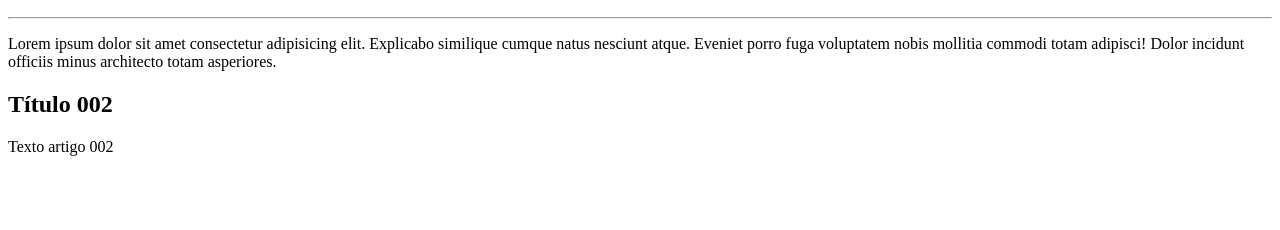
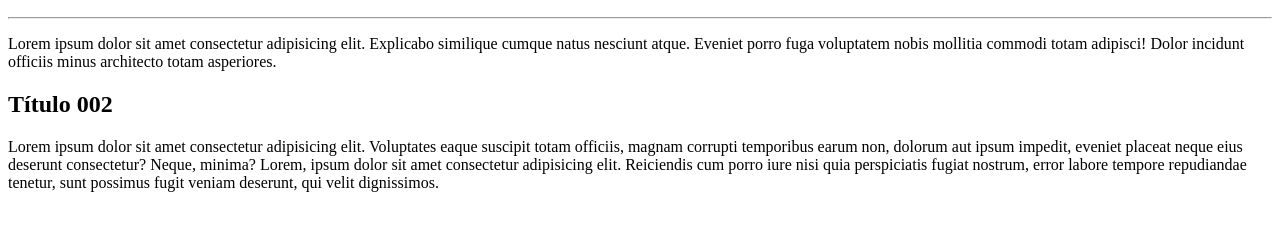
Before and after one commit to jonfisik/Ola-Mundo, a plain HTML site: page site_exemplo/index.html in a window 1280 px wide. Shown: the part 110-340 px from the top of the page. Drawn offline with Linux system fonts and the light colour scheme.

Commit message:
Update index.html

```diff
--- a/site_exemplo/index.html
+++ b/site_exemplo/index.html
@@ -17,7 +17,10 @@
         </article>
         <article>
             <h2>Título 002</h2>
-            <p>Texto artigo 002</p>
+            <p>Lorem ipsum dolor sit amet consectetur adipisicing elit. Voluptates eaque suscipit totam officiis, magnam corrupti temporibus earum non, dolorum aut ipsum impedit, eveniet placeat neque eius deserunt consectetur? Neque, minima?
+
+            Lorem, ipsum dolor sit amet consectetur adipisicing elit. Reiciendis cum porro iure nisi quia perspiciatis fugiat nostrum, error labore tempore repudiandae tenetur, sunt possimus fugit veniam deserunt, qui velit dignissimos.
+            </p>
         </article>
     </main>
 
```
